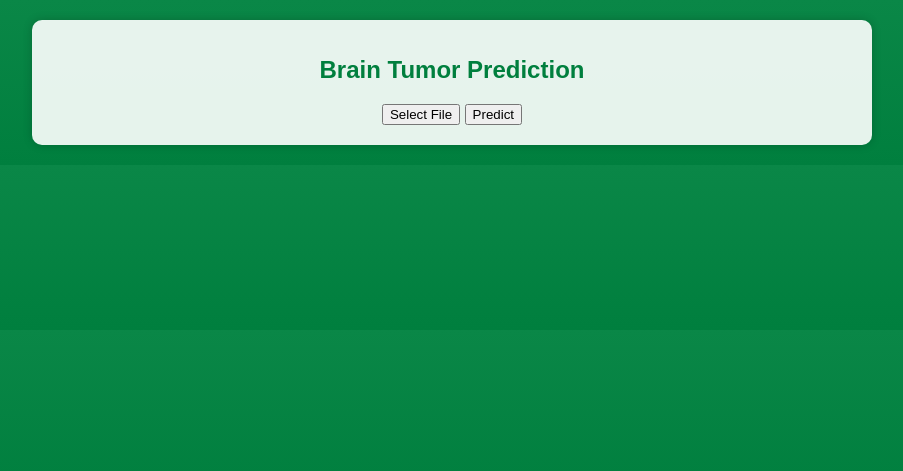
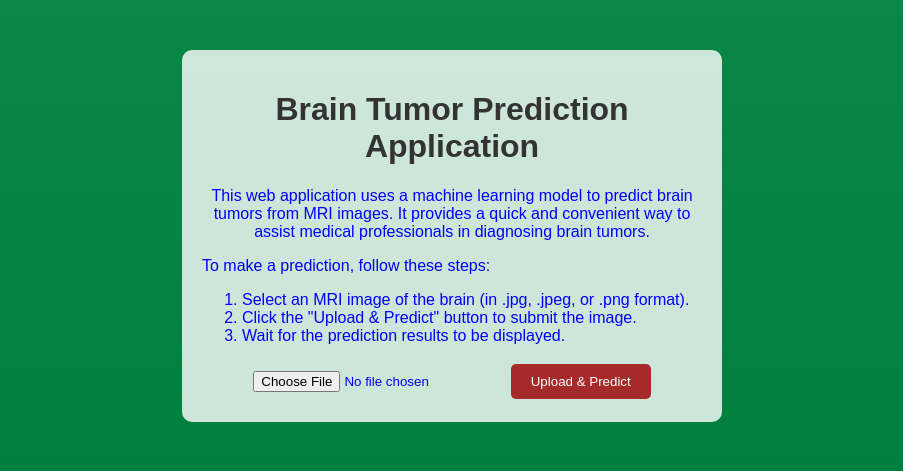
Before and after one commit to bhanu-code-repo/Brain-Tumor-Classification, a Flask app: page / in a window 1280 px wide. Shown: the top 471 px of the page, without its empty margins (188-1091 px from the left). Run offline with Flask 3, Linux system fonts and the light colour scheme.

Commit message:
new changes

```diff
--- a/app.py
+++ b/app.py
@@ -1,135 +1,67 @@
-# import os
-# import tensorflow as tf
-# from flask import Flask, render_template, request, redirect, url_for
-# from werkzeug.utils import secure_filename
-# from tensorflow.keras.preprocessing import image
-# from tensorflow.keras.applications.vgg16 import preprocess_input
-# import numpy as np
-
-# app = Flask(__name__)
-# app.config['UPLOAD_FOLDER'] = 'uploads'
-# app.config['ALLOWED_EXTENSIONS'] = {'jpg', 'jpeg', 'png'}
-
-# def allowed_file(filename):
-#     return '.' in filename and filename.rsplit('.', 1)[1].lower() in app.config['ALLOWED_EXTENSIONS']
-
-# def binary_classification_prediction(image_path, threshold=0.5):
-#     try:
-#         # Load the pre-trained model
-#         model_path = 'brain_tumor_model.h5'  # Replace with the path to your model
-#         model = tf.keras.models.load_model(model_path)
-
-#         # Load and preprocess the image
-#         img = image.load_img(image_path, target_size=(224, 224))  # Adjust target_size as needed
-#         x = image.img_to_array(img)
-#         x = np.expand_dims(x, axis=0)
-#         x = preprocess_input(x)
-
-#         # Make predictions
-#         predictions = model.predict(x)
-
-#         # Classify based on the threshold
-#         if predictions[0][0] > threshold:
-#             binary_class = 1  # Class 1
-#             match_percentage = predictions[0][0] * 100
-#         else:
-#             binary_class = 0  # Class 0
-#             match_percentage = (1 - predictions[0][0]) * 100
-
-#         return binary_class, match_percentage
-
-#     except Exception as e:
-#         return None, None
-
-# @app.route('/')
-# def index():
-#     return render_template('index.html', prediction_result=None)
-
-# @app.route('/upload', methods=['POST'])
-# def upload_file():
-#     if 'file' not in request.files:
-#         return render_template('index.html', prediction_result="No file provided.")
-
-#     file = request.files['file']
-
-#     if file.filename == '':
-#         return render_template('index.html', prediction_result="No selected file.")
-
-#     if file and allowed_file(file.filename):
-#         filename = secure_filename(file.filename)
-#         file_path = os.path.join('uploads', filename)
-#         file.save(file_path)
-
-#         # Perform binary classification prediction
-#         binary_class, match_percentage = binary_classification_prediction(file_path)
-
-#         if binary_class is not None:
-#             if binary_class == 1:
-#                 prediction_result = f"Tumor Detected (Match Percentage: {match_percentage:.2f}%)"
-#             else:
-#                 prediction_result = f"No Tumor Detected (Match Percentage: {match_percentage:.2f}%)"
-#         else:
-#             prediction_result = "Prediction failed. Please try again."
-
-#         return render_template('index.html', prediction_result=prediction_result)
-#     else:
-#         return render_template('index.html', prediction_result="Invalid file format. Please upload a valid image.")
-
-# if __name__ == '__main__':
-#     os.makedirs(app.config['UPLOAD_FOLDER'], exist_ok=True)
-#     app.run(debug=True)
-
 import os
+from flask import Flask, render_template, request, redirect, url_for, jsonify
+from PIL import Image
 import numpy as np
-from flask import Flask, render_template, request
+import tensorflow as tf
 from tensorflow.keras.preprocessing import image
-from tensorflow.keras.applications.mobilenet_v2 import preprocess_input
-import tensorflow as tf
+from tensorflow.keras.applications.vgg16 import preprocess_input
 
 app = Flask(__name__)
-model_path = 'models/brain_tumor_model.h5'  # Path to your brain tumor prediction model
 app.config['UPLOAD_FOLDER'] = 'uploads'
-app.config['ALLOWED_EXTENSIONS'] = {'jpg', 'jpeg', 'png'}
 
-def allowed_file(filename):
-    return '.' in filename and filename.rsplit('.', 1)[1].lower() in app.config['ALLOWED_EXTENSIONS']
+# Function to perform binary classification prediction
+def binary_classification_prediction(image_path, threshold=0.5):
+    try:
+        # Load the pre-trained model
+        model_path = 'models/brain_tumor_model.h5'  # Replace with the path to your model
+        model = tf.keras.models.load_model(model_path)
 
-@app.route('/', methods=['GET', 'POST'])
+        # Load and preprocess the image
+        img = image.load_img(image_path, target_size=(224, 224))  # Adjust target_size as needed
+        x = image.img_to_array(img)
+        x = np.expand_dims(x, axis=0)
+        x = preprocess_input(x)
+
+        # Make predictions
+        predictions = model.predict(x)
+
+        # Classify based on the threshold
+        if predictions[0][0] > threshold:
+            binary_class = 1  # Class 1 (Tumor Detected)
+            match_percentage = predictions[0][0] * 100
+        else:
+            binary_class = 0  # Class 0 (No Tumor Detected)
+            match_percentage = (1 - predictions[0][0]) * 100
+
+        return 'Tumor Detected' if binary_class == 1 else 'No Tumor Detected', match_percentage
+
+    except Exception as e:
+        return None, None
+
+def analyze_image(file_path):
+    # Perform image analysis and matching percentage calculation here
+    # Replace this with your actual image analysis code
+    return "Image Analysis Result", 75  # Sample result
+
+@app.route('/')
 def index():
-    if request.method == 'POST':
-        file = request.files['file']
-        if file and allowed_file(file.filename):
-            # Save the uploaded image
-            image_path = os.path.join('uploads', file.filename)
-            file.save(image_path)
+    return render_template('index.html')
 
-            # Load the pre-trained model
-            model = tf.keras.models.load_model(model_path)
+@app.route('/predict', methods=['POST'])
+def predict():
+    if 'file' not in request.files:
+        return redirect(request.url)
 
-            # Load and preprocess the image
-            img = image.load_img(image_path, target_size=(224, 224))
-            print(image_path)
-            x = image.img_to_array(img)
-            x = np.expand_dims(x, axis=0)
-            x = preprocess_input(x)
+    file = request.files['file']
+    if file.filename == '':
+        return redirect(request.url)
 
-            # Make predictions
-            predictions = model.predict(x)
-
-            # Classify based on the threshold
-            threshold = 0.5
-            if predictions[0][0] > threshold:
-                binary_class = 'Tumor'
-                match_percentage = predictions[0][0] * 100
-            else:
-                binary_class = 'No Tumor'
-                match_percentage = (1 - predictions[0][0]) * 100
-
-            return render_template('index.html', result=(binary_class, round(match_percentage, 2), image_path))
-        else:
-            return render_template('index.html')
-
-    return render_template('index.html', result=None)
+    if file:
+        filename = os.path.join(app.config['UPLOAD_FOLDER'], file.filename)
+        print(filename)
+        file.save(filename)
+        analysis_result, match_percentage = binary_classification_prediction(filename)
+        return jsonify({'analysis_result': analysis_result, 'match_percentage': round(match_percentage, 2)})
 
 if __name__ == '__main__':
     os.makedirs(app.config['UPLOAD_FOLDER'], exist_ok=True)
--- /dev/null
+++ b/static/css/styles.css
@@ -0,0 +1,57 @@
+body {
+  background: linear-gradient(180deg, #0a8747 0%, #007f3e 100%);
+  font-family: Arial, sans-serif;
+  color: blue;
+  margin: 0;
+  padding: 50px;
+}
+
+.container {
+  text-align: center;
+  max-width: 500px;
+  margin: 0 auto;
+  padding: 20px;
+  background-color: rgba(255, 255, 255, 0.8);
+  border-radius: 10px;
+}
+
+h1 {
+  color: #333;
+}
+
+input[type="file"] {
+  margin: 10px 0;
+}
+
+button {
+  background-color: brown;
+  color: white;
+  border: none;
+  padding: 10px 20px;
+  border-radius: 5px;
+  cursor: pointer;
+}
+
+#result {
+  margin-top: 20px;
+}
+
+/* Circular progress button */
+#loading .loader {
+  border: 4px solid #f3f3f3;
+  border-top: 4px solid #3498db;
+  border-radius: 50%;
+  width: 30px;
+  height: 30px;
+  animation: spin 2s linear infinite;
+  margin: 0 auto;
+}
+
+@keyframes spin {
+  0% {
+    transform: rotate(0deg);
+  }
+  100% {
+    transform: rotate(360deg);
+  }
+}
--- a/templates/index.html
+++ b/templates/index.html
@@ -5,35 +5,83 @@
     <meta name="viewport" content="width=device-width, initial-scale=1.0" />
     <link
       rel="stylesheet"
-      href="{{ url_for('static', filename='style.css') }}"
+      href="{{ url_for('static', filename='css/styles.css') }}"
     />
-    <title>Brain Tumor Prediction</title>
+    <title>Tumor App</title>
   </head>
-  <body>
-    <div class="container mt-5">
-      <h1 class="mb-4">Brain Tumor Prediction</h1>
-      <form method="POST" enctype="multipart/form-data">
-        <!-- Add a hidden input field to hold the selected file -->
-        <input type="file" name="file" id="fileInput" style="display: none" />
-        <button type="button" class="btn btn-primary" onclick="selectFile()">
-          Select File
-        </button>
-        <button type="submit" class="btn btn-primary">Predict</button>
+  <body style="background: linear-gradient(180deg, #0a8747 0%, #007f3e 100%)">
+    <div class="container">
+      <h1>Brain Tumor Prediction Application</h1>
+      <div class="content">
+        <p>
+          This web application uses a machine learning model to predict brain
+          tumors from MRI images. It provides a quick and convenient way to
+          assist medical professionals in diagnosing brain tumors.
+        </p>
+      </div>
+      <div class="content"  style="text-align: left;">
+        <p>
+            To make a prediction, follow these steps:
+            <ol>
+                <li>Select an MRI image of the brain (in .jpg, .jpeg, or .png format).</li>
+                <li>Click the "Upload & Predict" button to submit the image.</li>
+                <li>Wait for the prediction results to be displayed.</li>
+            </ol>
+        </p>
+    </div>
+      <form action="/predict" method="POST" enctype="multipart/form-data">
+        <input type="file" name="file" accept="image/*" />
+        <button type="submit">Upload & Predict</button>
       </form>
-      {% if result %}
-      <div class="mt-4">
-        <h3>Prediction Result:</h3>
-        <p>Class: {{ result[0] }}</p>
-        <p>Percentage: {{ result[1] }}%</p>
-        <img src="{{ result[2] }}" class="img-fluid" alt="MRI Image" />
+      <div id="result" style="display: none">
+        <h2>Analysis Result</h2>
+        <p id="analysis_result"></p>
+        <h2>Match Percentage</h2>
+        <p id="match_percentage"></p>
+        <button id="reset-button" type="button">Reset</button>
       </div>
-      {% endif %}
+      <div id="loading" style="display: none;">
+        <p>Loading...</p>
+        <div class="loader"></div>
+      </div>
     </div>
-    <!-- JavaScript to trigger file input click -->
     <script>
-      function selectFile() {
-        document.getElementById("fileInput").click();
-      }
+      document.querySelector("form").addEventListener("submit", async (e) => {
+        e.preventDefault();
+        const formData = new FormData(e.target);
+
+        // Show loading indicator
+        document.getElementById('loading').style.display = 'block';
+
+        const response = await fetch("/predict", {
+          method: "POST",
+          body: formData,
+        });
+
+        // Hide loading indicator
+        document.getElementById('loading').style.display = 'none';
+
+        const data = await response.json();
+        const analysisResultElement = document.getElementById('analysis_result');
+        analysisResultElement.textContent = data.analysis_result;
+
+        // Toggle text color based on condition
+        if (data.analysis_result === 'Tumor Detected') {
+            analysisResultElement.style.color = 'red';
+        } else {
+            analysisResultElement.style.color = 'green';
+        }
+        document.getElementById(
+          "match_percentage"
+        ).textContent = `${data.match_percentage}%`;
+        document.getElementById("result").style.display = "block";
+      });
+
+      // Reset button click handler
+      document.getElementById('reset-button').addEventListener('click', () => {
+        document.getElementById('result').style.display = 'none';
+        document.querySelector('form').reset();
+      });
     </script>
   </body>
 </html>
```
